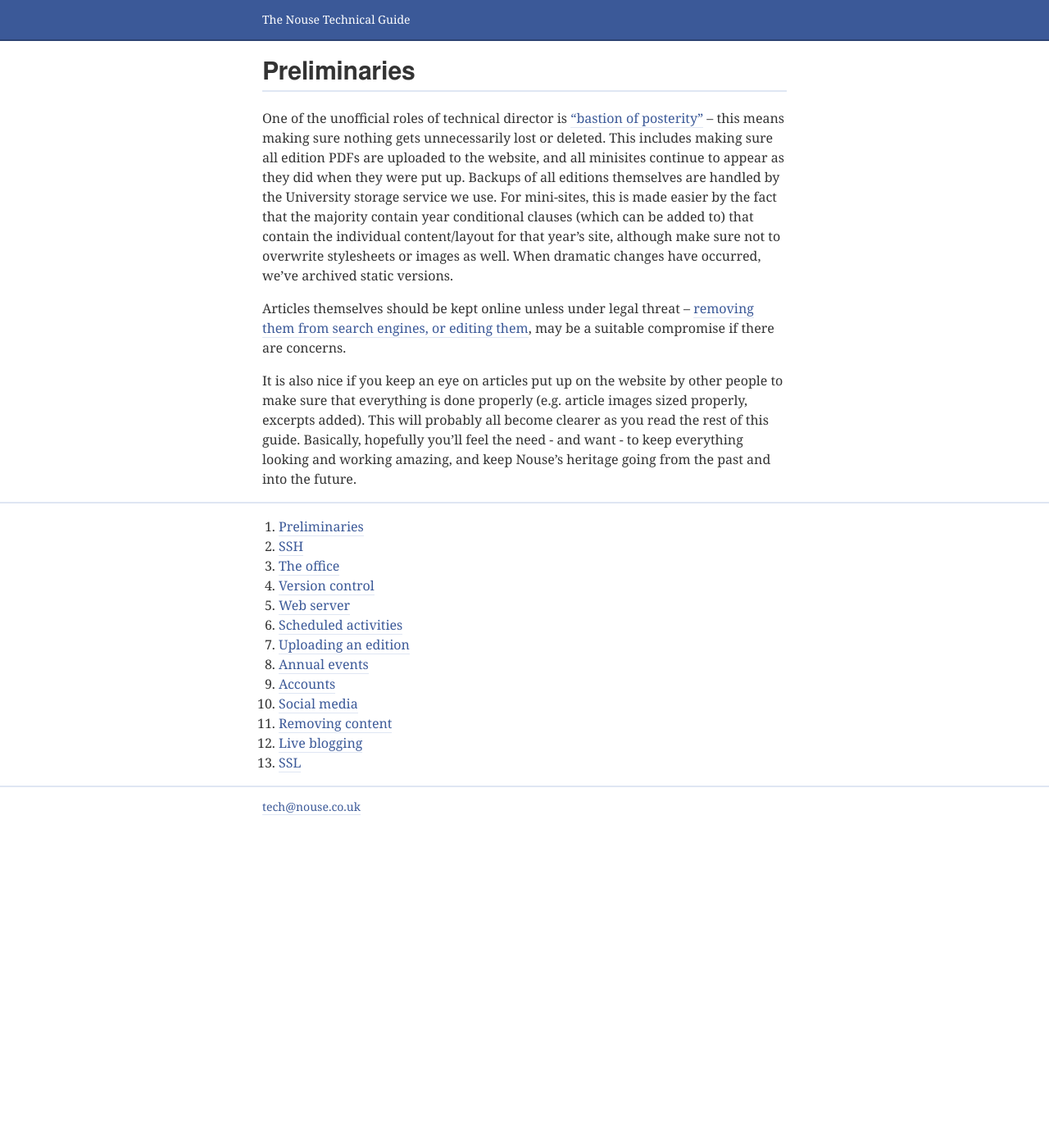
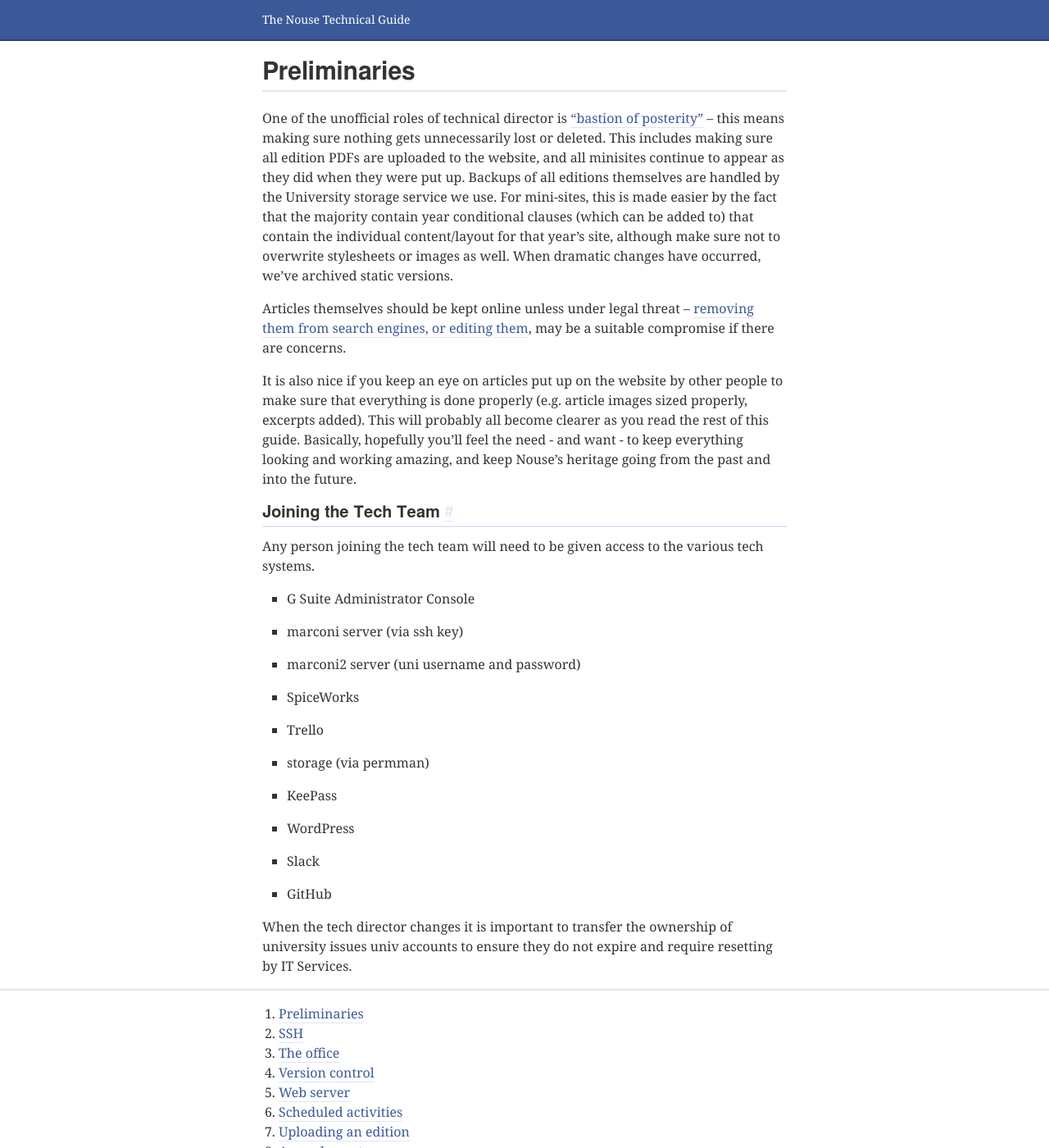
Before and after one commit to yorknouse/docs, a Jekyll site: the page built from pages/01-preliminaries.md, in a window 1280 px wide and 1400 px high. Shown: the whole window at 82% size. Built offline with Jekyll 4.4.1, drawn with Linux system fonts in a browser that asks for light colours.

Commit message:
Add onboarding list for new tech team people

```diff
--- a/pages/01-preliminaries.md
+++ b/pages/01-preliminaries.md
@@ -13,3 +13,20 @@ Articles themselves should be kept online unless under legal threat -- [removing
 It is also nice if you keep an eye on articles put up on the website by other people to make sure that everything is done properly (e.g. article images sized properly, excerpts added).
 This will probably all become clearer as you read the rest of this guide.
 Basically, hopefully you’ll feel the need - and want - to keep everything looking and working amazing, and keep Nouse’s heritage going from the past and into the future.
+
+## Joining the Tech Team
+
+Any person joining the tech team will need to be given access to the various tech systems.
+
+* G Suite Administrator Console
+* marconi server (via ssh key)
+* marconi2 server (uni username and password)
+* SpiceWorks
+* Trello
+* storage (via permman)
+* KeePass
+* WordPress
+* Slack
+* GitHub
+
+When the tech director changes it is important to transfer the ownership of university issues univ accounts to ensure they do not expire and require resetting by IT Services.
```
